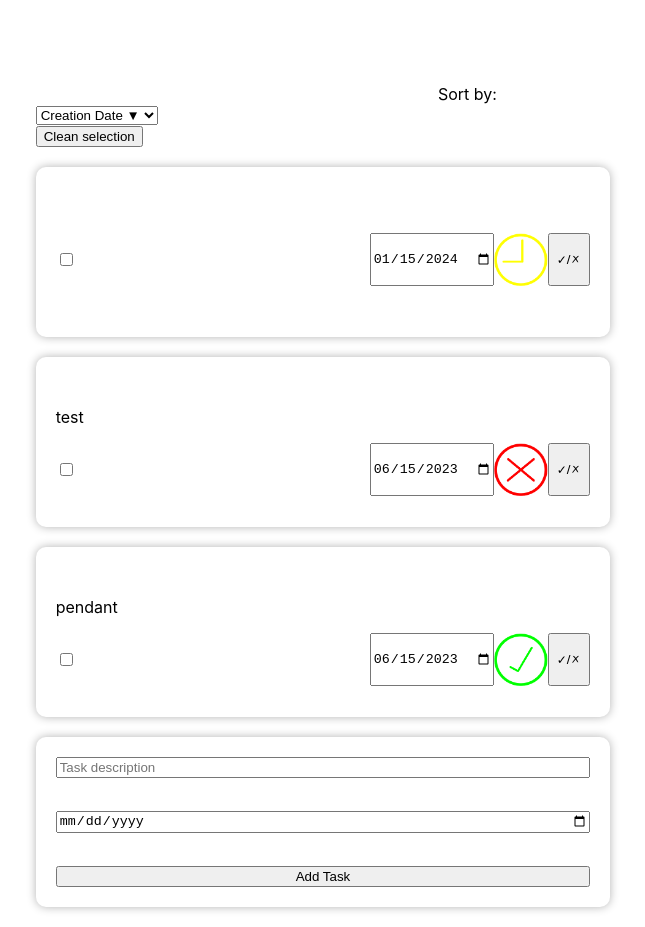
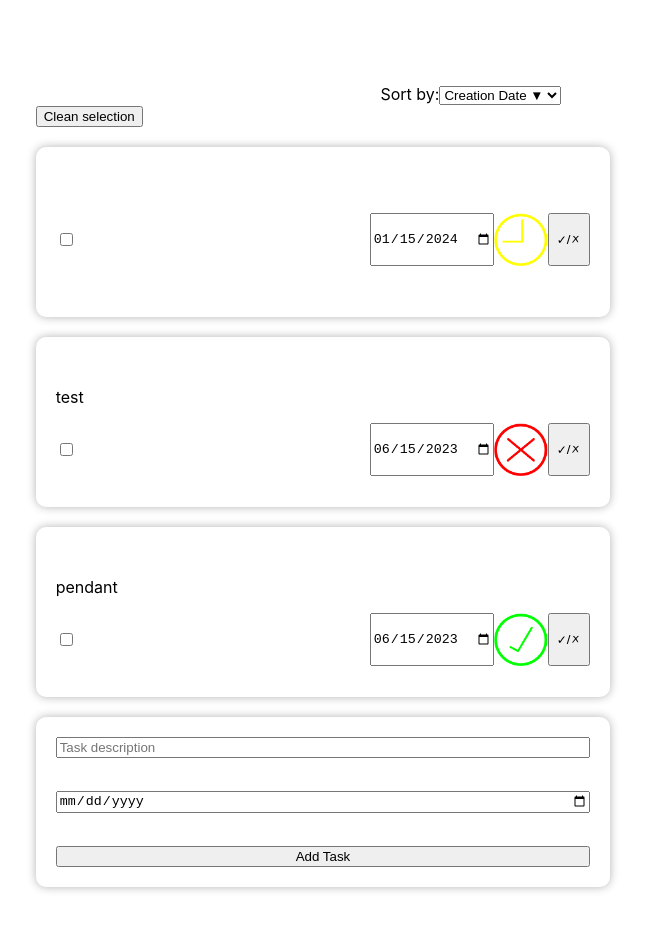
Before and after one commit to pythonandre/app-tareas, a React (Create React App) app: page / in a window 1280 px wide. Shown: the whole page, without its empty margins (317-962 px from the left). Built offline with nearby package versions, Linux system fonts and the light colour scheme; data requests are answered from the project's data file.

Commit message:
Update taskStyles.css

```diff
--- a/src/components/taskStyles.css
+++ b/src/components/taskStyles.css
@@ -26,5 +26,5 @@
 }
 
 .dropdown {
-  margin-left: 70%;
+  margin-left: 60%;
 }
```
